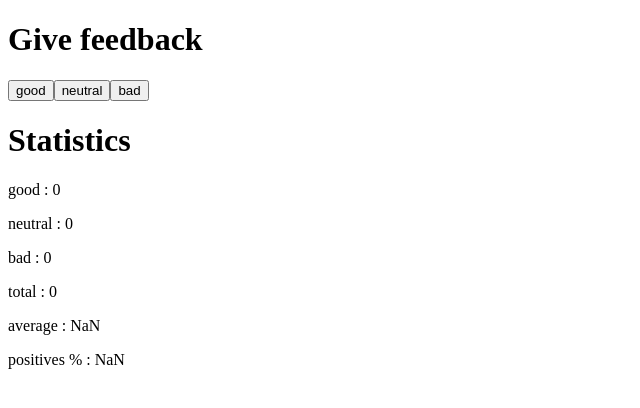
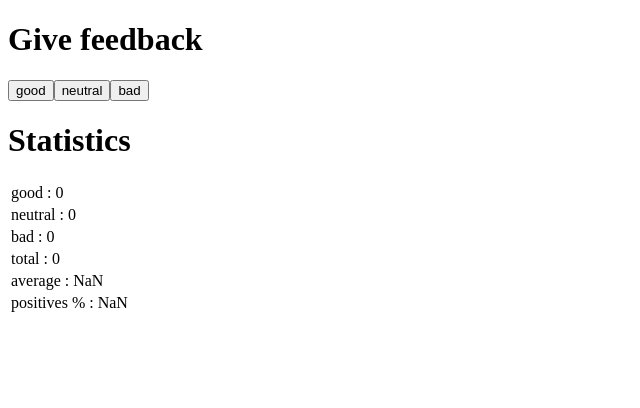
Before and after one commit to olenleo/osa1, a React (Create React App) app in the folder unicafe/: page / in a window 1280 px wide. Shown: the top 408 px of the page, without its empty margins (0-640 px from the left). Built offline with nearby package versions, Linux system fonts and the light colour scheme.

Commit message:
Unicafe 1.11* taulukko

```diff
--- a/unicafe/src/App.js
+++ b/unicafe/src/App.js
@@ -5,13 +5,15 @@ const Statistics = ({goodVal, neutralVal, badVal}) => {
   return (
   <div>
   <h1>Statistics</h1>
-  <StatisticsLine text = "good" value = {goodVal} />
-  <StatisticsLine text = "neutral" value = {neutralVal} />
-  <StatisticsLine text = "bad" value = {badVal} />
-  <StatisticsLine text = "total" value = {goodVal + neutralVal + badVal} />
-  <StatisticsLine text = "average" value = {goodVal / (goodVal + badVal)} />
-  <StatisticsLine text = "positives %" value = {100 * goodVal / (goodVal + neutralVal + badVal)} />
+  <table>
 
+  <tr><StatisticsLine text = "good" value = {goodVal} /></tr>
+  <tr><StatisticsLine text = "neutral" value = {neutralVal} /></tr>
+  <tr><StatisticsLine text = "bad" value = {badVal} /></tr>
+  <tr><StatisticsLine text = "total" value = {goodVal + neutralVal + badVal} /></tr>
+  <tr><StatisticsLine text = "average" value = {goodVal / (goodVal + badVal)} /></tr>
+  <tr><StatisticsLine text = "positives %" value = {100 * goodVal / (goodVal + neutralVal + badVal)} /></tr>
+  </table>
 
   </div>
   )
@@ -24,7 +26,7 @@ const Button = (props) => (
 
 const StatisticsLine = ({ text, value }) => {
   return (
-  <p>{text} : {value}</p>
+  <td>{text} : {value}</td>
   )
 }
 const App = () => {
```
